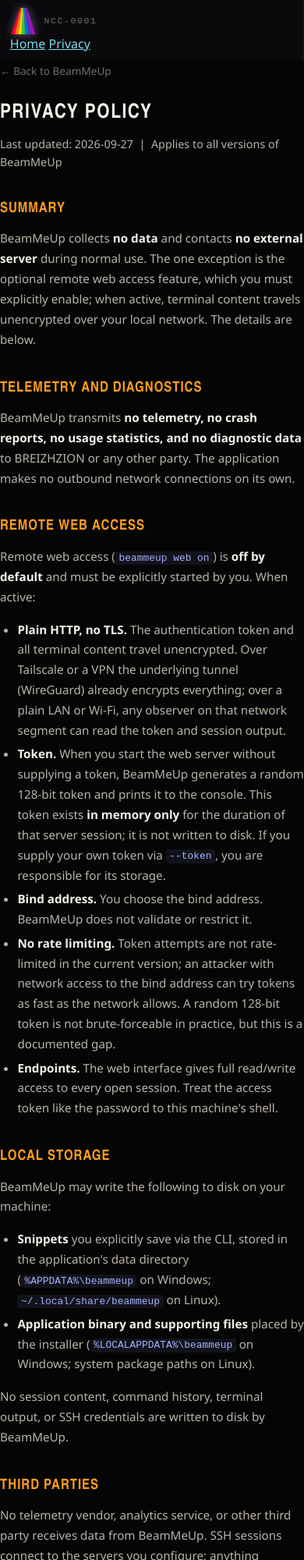
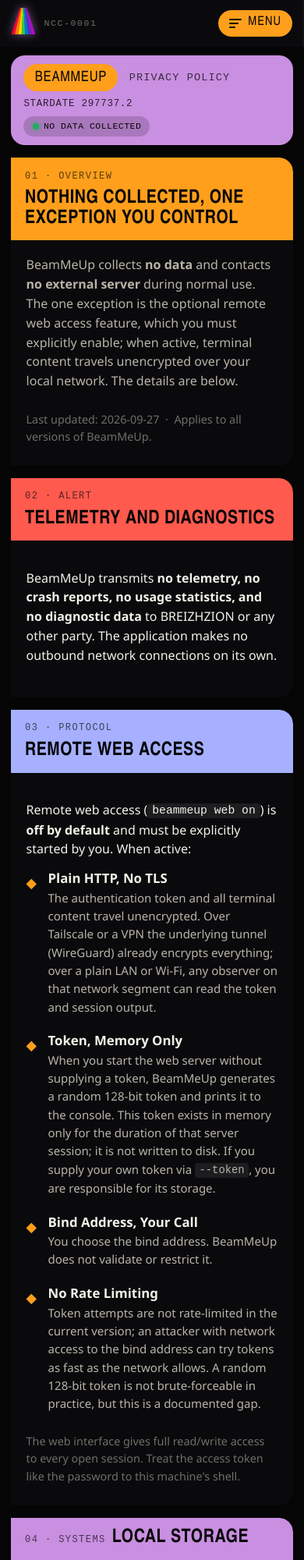
Before and after one commit to bzhzion/beammeup, a plain HTML site: page site/privacy.html in a window 390 px wide. Shown: the top 2000 px of the page at 78% size. Drawn offline with Linux system fonts and the light colour scheme; a web font is replaced by a local one.

Commit message:
site: privacy page matching site nav, fix LICENSE link in footer

```diff
--- a/site/privacy.html
+++ b/site/privacy.html
@@ -11,97 +11,223 @@
 <link rel="stylesheet" href="https://cdn.breizhzion.com/fonts/Archivo/Archivo.css" />
 <link rel="stylesheet" href="https://cdn.breizhzion.com/fonts/JetBrainsMono/JetBrainsMono.css" />
 <link rel="stylesheet" href="styles.css" />
-<style>
-  .prose { max-width: 72ch; }
-  .prose h2 { font-family: var(--font-display); color: var(--orange); font-size: 1.15rem; text-transform: uppercase; letter-spacing: .05em; margin: 2.5rem 0 .6rem; }
-  .prose p, .prose li { font-size: .95rem; color: var(--text-dim); line-height: 1.7; }
-  .prose ul { padding-left: 1.4em; }
-  .prose li { margin-bottom: .3rem; }
-  .prose strong { color: var(--text); }
-  .prose code { font-family: var(--font-mono); font-size: .85em; color: var(--periwinkle); background: rgba(166,176,255,.08); padding: .1em .35em; border-radius: 4px; }
-  .prose a { color: var(--periwinkle); }
-  .page-title { font-family: var(--font-display); font-size: clamp(1.6rem, 4vw, 2.4rem); text-transform: uppercase; letter-spacing: .06em; color: var(--text); margin-bottom: .3rem; }
-  .page-subtitle { color: var(--text-dim); font-size: .9rem; margin-bottom: 2.5rem; }
-  .back-link { display: inline-flex; align-items: center; gap: .4em; font-size: .85rem; color: var(--text-faint); text-decoration: none; margin-bottom: 2rem; }
-  .back-link:hover { color: var(--periwinkle); }
-</style>
 </head>
 <body>
 
-<a class="skip-link" href="#content">Skip to main content</a>
+<a class="skip-link" href="#contenu">Skip to main content</a>
 
 <div class="frame">
+
+  <!-- ───────────────────────── SIDEBAR (port side) ───────────────────────── -->
   <aside class="sidebar" aria-label="Main navigation">
     <div class="sidebar-cap sidebar-cap--top" aria-hidden="true"></div>
     <div class="sidebar-brand">
-      <img src="assets/logo-trapezoid-transparent.svg" alt="" class="brand-mark" aria-hidden="true" />
+      <a href="index.html" aria-label="BeamMeUp home">
+        <img src="assets/logo-trapezoid-transparent.svg" alt="" class="brand-mark" aria-hidden="true" />
+      </a>
       <span class="brand-code">NCC&#8209;0001</span>
+      <button
+        id="nav-toggle"
+        class="nav-toggle"
+        type="button"
+        aria-expanded="false"
+        aria-controls="pillnav"
+        aria-label="Open navigation"
+      >
+        <span class="nav-toggle-bars" aria-hidden="true"><i></i><i></i><i></i></span>
+        <span class="nav-toggle-label">MENU</span>
+      </button>
     </div>
-    <nav class="sidebar-nav" aria-label="Site navigation">
-      <a class="nav-item" href="index.html">Home</a>
-      <a class="nav-item nav-item--active" href="privacy.html">Privacy</a>
+    <nav class="pillnav" id="pillnav">
+      <a href="#overview" class="pill pill--orange"><span class="pill-code">01</span>Overview</a>
+      <a href="#telemetry" class="pill pill--red"><span class="pill-code">02</span>Telemetry</a>
+      <a href="#remote" class="pill pill--periwinkle"><span class="pill-code">03</span>Remote Access</a>
+      <a href="#storage" class="pill pill--violet"><span class="pill-code">04</span>Local Storage</a>
+      <a href="#third-parties" class="pill pill--blue"><span class="pill-code">05</span>Third Parties</a>
+      <a href="index.html" class="pill pill--periwinkle pill--cta"><span class="pill-code">06</span>Back to Site</a>
     </nav>
+    <div class="sidebar-readout" aria-hidden="true">
+      <span>LCARS&#8209;24176</span>
+      <span>ARCH.&nbsp;BEAMMEUP</span>
+    </div>
     <div class="sidebar-cap sidebar-cap--bottom" aria-hidden="true"></div>
   </aside>
 
-  <main class="content" id="content">
-    <a class="back-link" href="index.html">&#8592; Back to BeamMeUp</a>
+  <div class="main">
+    <!-- ───────────────────────── TOPBAR ───────────────────────── -->
+    <header class="topbar">
+      <div class="topbar-elbow" aria-hidden="true"></div>
+      <div class="topbar-bar">
+        <span class="topbar-chip topbar-chip--orange">BEAMMEUP</span>
+        <span class="topbar-chip topbar-chip--thin">PRIVACY&nbsp;POLICY</span>
+        <span class="topbar-stardate" id="stardate" aria-label="Timestamp">STARDATE&nbsp;<span id="stardate-value">77415.2</span></span>
+        <span class="topbar-chip topbar-chip--status">
+          <span class="status-dot" aria-hidden="true"></span>NO&nbsp;DATA&nbsp;COLLECTED
+        </span>
+      </div>
+    </header>
 
-    <h1 class="page-title">Privacy Policy</h1>
-    <p class="page-subtitle">Last updated: 2026-09-27 &nbsp;|&nbsp; Applies to all versions of BeamMeUp</p>
+    <main id="contenu">
 
-    <div class="prose">
+      <!-- ───────────────────────── OVERVIEW ───────────────────────── -->
+      <section id="overview" class="panel" aria-labelledby="overview-title">
+        <div class="panel-head panel-head--orange">
+          <span class="panel-tag">01 · OVERVIEW</span>
+          <h2 id="overview-title">Nothing collected, one exception you control</h2>
+        </div>
+        <div class="panel-body">
+          <p class="lede-small">
+            BeamMeUp collects <strong>no data</strong> and contacts <strong>no external server</strong>
+            during normal use. The one exception is the optional remote web access feature, which
+            you must explicitly enable; when active, terminal content travels unencrypted over your
+            local network. The details are below.
+          </p>
+          <p class="tutorial-footnote">Last updated: 2026-09-27 &nbsp;&middot;&nbsp; Applies to all versions of BeamMeUp.</p>
+        </div>
+      </section>
 
-      <h2>Summary</h2>
-      <p>BeamMeUp collects <strong>no data</strong> and contacts <strong>no external server</strong> during normal use.
-      The one exception is the optional remote web access feature, which you must explicitly enable; when active,
-      terminal content travels unencrypted over your local network. The details are below.</p>
+      <!-- ───────────────────────── TELEMETRY ───────────────────────── -->
+      <section id="telemetry" class="panel" aria-labelledby="telemetry-title">
+        <div class="panel-head panel-head--red">
+          <span class="panel-tag">02 · ALERT</span>
+          <h2 id="telemetry-title">Telemetry and diagnostics</h2>
+        </div>
+        <div class="panel-body">
+          <p>
+            BeamMeUp transmits <strong>no telemetry, no crash reports, no usage statistics, and no
+            diagnostic data</strong> to BREIZHZION or any other party. The application makes no
+            outbound network connections on its own.
+          </p>
+        </div>
+      </section>
 
-      <h2>Telemetry and diagnostics</h2>
-      <p>BeamMeUp transmits <strong>no telemetry, no crash reports, no usage statistics, and no diagnostic data</strong>
-      to BREIZHZION or any other party. The application makes no outbound network connections on its own.</p>
+      <!-- ───────────────────────── REMOTE ACCESS ───────────────────────── -->
+      <section id="remote" class="panel" aria-labelledby="remote-title">
+        <div class="panel-head panel-head--periwinkle">
+          <span class="panel-tag">03 · PROTOCOL</span>
+          <h2 id="remote-title">Remote web access</h2>
+        </div>
+        <div class="panel-body">
+          <p>
+            Remote web access (<code>beammeup web on</code>) is <strong>off by default</strong> and
+            must be explicitly started by you. When active:
+          </p>
+          <div class="clearance-grid">
+            <div class="clearance-item">
+              <span class="clearance-mark" aria-hidden="true">&#9670;</span>
+              <div>
+                <h3>Plain HTTP, No TLS</h3>
+                <p>The authentication token and all terminal content travel unencrypted. Over
+                   Tailscale or a VPN the underlying tunnel (WireGuard) already encrypts everything;
+                   over a plain LAN or Wi-Fi, any observer on that network segment can read the
+                   token and session output.</p>
+              </div>
+            </div>
+            <div class="clearance-item">
+              <span class="clearance-mark" aria-hidden="true">&#9670;</span>
+              <div>
+                <h3>Token, Memory Only</h3>
+                <p>When you start the web server without supplying a token, BeamMeUp generates a
+                   random 128-bit token and prints it to the console. This token exists in memory
+                   only for the duration of that server session; it is not written to disk. If you
+                   supply your own token via <code>--token</code>, you are responsible for its
+                   storage.</p>
+              </div>
+            </div>
+            <div class="clearance-item">
+              <span class="clearance-mark" aria-hidden="true">&#9670;</span>
+              <div>
+                <h3>Bind Address, Your Call</h3>
+                <p>You choose the bind address. BeamMeUp does not validate or restrict it.</p>
+              </div>
+            </div>
+            <div class="clearance-item">
+              <span class="clearance-mark" aria-hidden="true">&#9670;</span>
+              <div>
+                <h3>No Rate Limiting</h3>
+                <p>Token attempts are not rate-limited in the current version; an attacker with
+                   network access to the bind address can try tokens as fast as the network allows.
+                   A random 128-bit token is not brute-forceable in practice, but this is a
+                   documented gap.</p>
+              </div>
+            </div>
+          </div>
+          <p class="tutorial-footnote">
+            The web interface gives full read/write access to every open session. Treat the access
+            token like the password to this machine's shell.
+          </p>
+        </div>
+      </section>
 
-      <h2>Remote web access</h2>
-      <p>Remote web access (<code>beammeup web on</code>) is <strong>off by default</strong> and must be explicitly
-      started by you. When active:</p>
-      <ul>
-        <li><strong>Plain HTTP, no TLS.</strong> The authentication token and all terminal content travel unencrypted.
-        Over Tailscale or a VPN the underlying tunnel (WireGuard) already encrypts everything; over a plain LAN or
-        Wi-Fi, any observer on that network segment can read the token and session output.</li>
-        <li><strong>Token.</strong> When you start the web server without supplying a token, BeamMeUp generates a
-        random 128-bit token and prints it to the console. This token exists <strong>in memory only</strong> for the
-        duration of that server session; it is not written to disk. If you supply your own token via
-        <code>--token</code>, you are responsible for its storage.</li>
-        <li><strong>Bind address.</strong> You choose the bind address. BeamMeUp does not validate or restrict it.</li>
-        <li><strong>No rate limiting.</strong> Token attempts are not rate-limited in the current version; an attacker
-        with network access to the bind address can try tokens as fast as the network allows. A random 128-bit token
-        is not brute-forceable in practice, but this is a documented gap.</li>
-        <li><strong>Endpoints.</strong> The web interface gives full read/write access to every open session.
-        Treat the access token like the password to this machine's shell.</li>
-      </ul>
+      <!-- ───────────────────────── LOCAL STORAGE ───────────────────────── -->
+      <section id="storage" class="panel" aria-labelledby="storage-title">
+        <div class="panel-head panel-head--violet">
+          <span class="panel-tag">04 · SYSTEMS</span>
+          <h2 id="storage-title">Local storage</h2>
+        </div>
+        <div class="panel-body">
+          <p class="lede-small">
+            BeamMeUp may write the following to disk on your machine, and nothing else:
+          </p>
+          <div class="clearance-grid">
+            <div class="clearance-item">
+              <span class="clearance-mark" aria-hidden="true">&#9670;</span>
+              <div>
+                <h3>Snippets</h3>
+                <p>Only what you explicitly save via the CLI, stored in the application's data
+                   directory (<code>%APPDATA%\beammeup</code> on Windows;
+                   <code>~/.local/share/beammeup</code> on Linux).</p>
+              </div>
+            </div>
+            <div class="clearance-item">
+              <span class="clearance-mark" aria-hidden="true">&#9670;</span>
+              <div>
+                <h3>Application Files</h3>
+                <p>The binary and supporting files placed by the installer
+                   (<code>%LOCALAPPDATA%\beammeup</code> on Windows; system package paths on
+                   Linux).</p>
+              </div>
+            </div>
+          </div>
+          <p class="tutorial-footnote">
+            No session content, command history, terminal output, or SSH credentials are written
+            to disk by BeamMeUp.
+          </p>
+        </div>
+      </section>
 
-      <h2>Local storage</h2>
-      <p>BeamMeUp may write the following to disk on your machine:</p>
-      <ul>
-        <li><strong>Snippets</strong> you explicitly save via the CLI, stored in the application's data directory
-        (<code>%APPDATA%\beammeup</code> on Windows; <code>~/.local/share/beammeup</code> on Linux).</li>
-        <li><strong>Application binary and supporting files</strong> placed by the installer
-        (<code>%LOCALAPPDATA%\beammeup</code> on Windows; system package paths on Linux).</li>
-      </ul>
-      <p>No session content, command history, terminal output, or SSH credentials are written to disk by BeamMeUp.</p>
+      <!-- ───────────────────────── THIRD PARTIES ───────────────────────── -->
+      <section id="third-parties" class="panel" aria-labelledby="third-parties-title">
+        <div class="panel-head panel-head--blue">
+          <span class="panel-tag">05 · TRANSMISSIONS</span>
+          <h2 id="third-parties-title">Third parties &amp; contact</h2>
+        </div>
+        <div class="panel-body">
+          <p>
+            No telemetry vendor, analytics service, or other third party receives data from
+            BeamMeUp. SSH sessions connect to the servers you configure; anything exchanged in
+            those sessions is between you and those servers.
+          </p>
+          <p class="tutorial-footnote">
+            Questions about this policy:
+            <a href="https://github.com/bzhzion/beammeup/issues" target="_blank" rel="noopener">open an issue on GitHub</a>
+            or email <a href="mailto:beammeup@breizhzion.com">beammeup@breizhzion.com</a>.
+          </p>
+        </div>
+      </section>
 
-      <h2>Third parties</h2>
-      <p>No telemetry vendor, analytics service, or other third party receives data from BeamMeUp. SSH sessions
-      connect to the servers you configure; anything exchanged in those sessions is between you and those servers.</p>
+    </main>
 
-      <h2>Contact</h2>
-      <p>Questions about this policy:
-      <a href="https://github.com/bzhzion/beammeup/issues">open an issue on GitHub</a>
-      or email <a href="mailto:beammeup@breizhzion.com">beammeup@breizhzion.com</a>.</p>
-
-    </div>
-  </main>
+    <footer class="site-footer">
+      <p>
+        BeamMeUp · <a href="https://github.com/bzhzion/beammeup/blob/main/LICENSE.md" target="_blank" rel="noopener">BZ&#8209;1.1 License</a>
+        (BREIZHZION Personal Use License). Personal use only.
+      </p>
+      <p class="site-footer-sub">A <a href="https://breizhzion.com" target="_blank" rel="noopener">BREIZHZION</a> project.</p>
+    </footer>
+  </div>
 </div>
 
+<script src="script.js"></script>
 </body>
 </html>
```
Also changed, not shown: site/index.html (+1 -1 lines), CHANGELOG.md.
